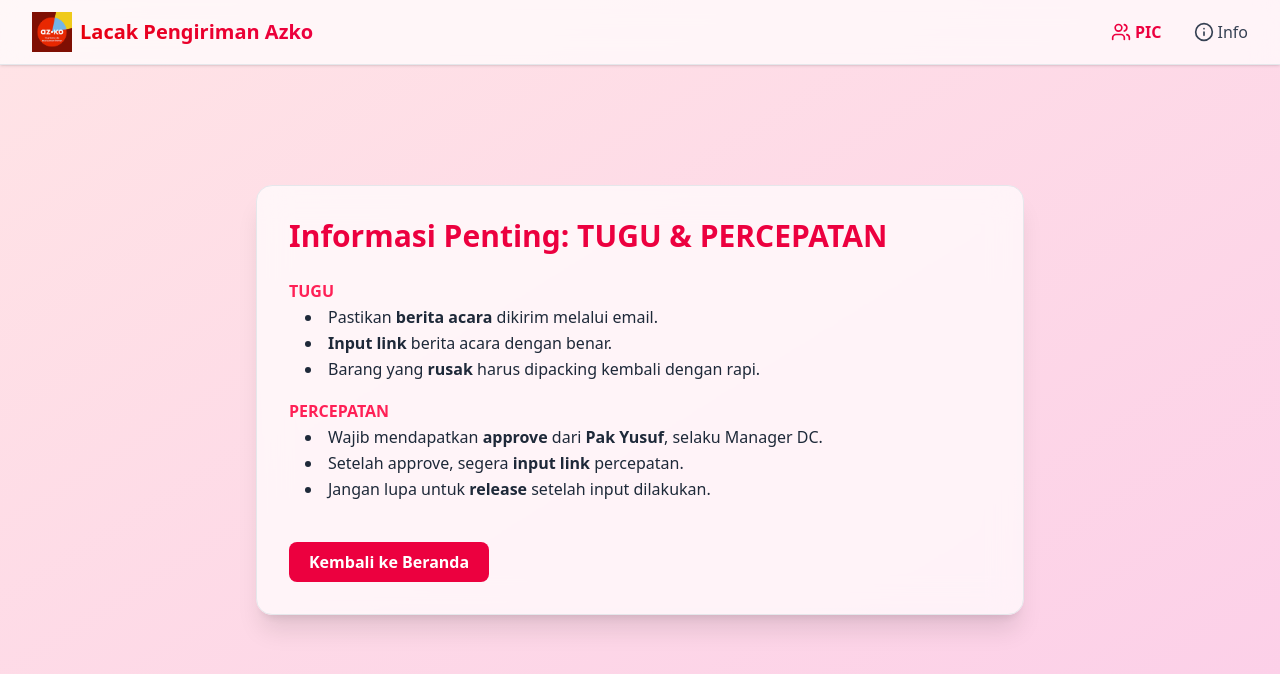
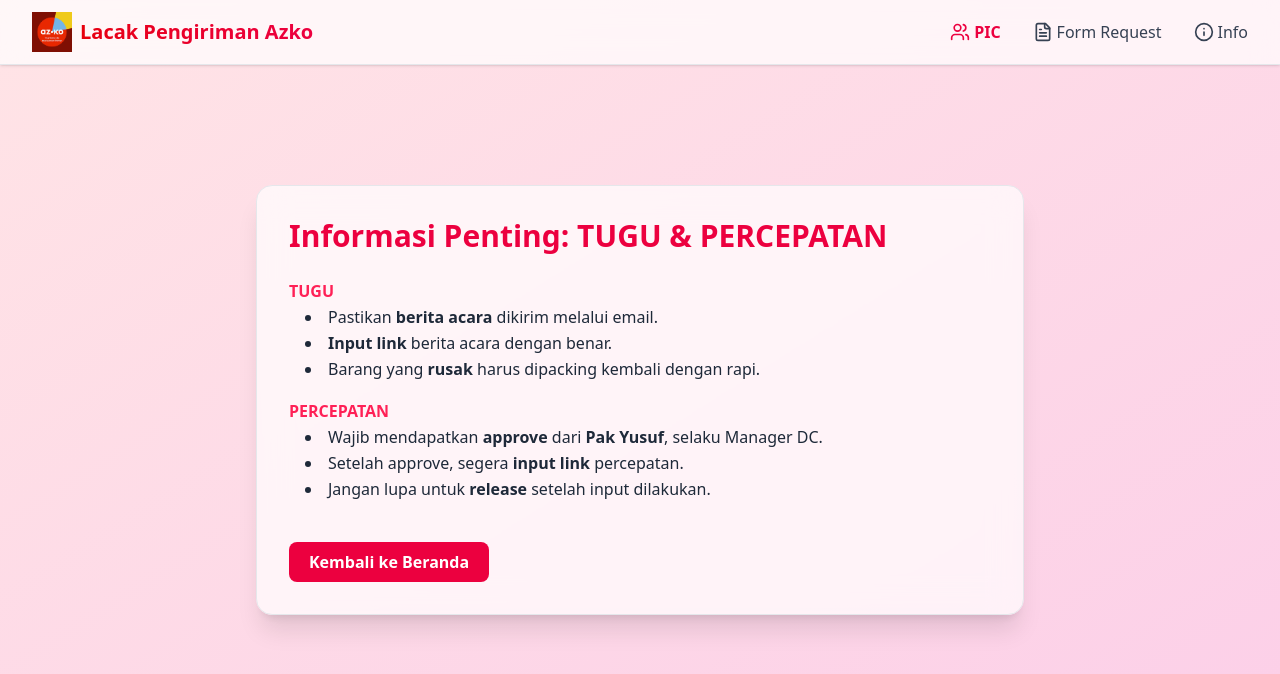
Before and after one commit to ariandto/frontendazko, a React (Vite) app: page /info in a window 1280 px wide. Shown: the top 674 px of the page. Built offline with nearby package versions, Linux system fonts and the light colour scheme.

Commit message:
Update Navigation rev2.tsx

```diff
--- a/src/pages/Navigation.tsx
+++ b/src/pages/Navigation.tsx
@@ -27,6 +27,9 @@ export default function Navigation() {
           <div className="hidden md:flex items-center gap-8">
             <Link to="/listpic" className="flex items-center gap-1 text-rose-600 font-semibold hover:underline">
               <Users className="w-5 h-5" /> PIC
+            </Link>
+            <Link to="/form-request" className="flex items-center gap-1 text-gray-700 hover:text-rose-600 font-medium transition-all">
+              <FileText className="w-5 h-5" /> Form Request
             </Link>
             <Link to="/info" className="flex items-center gap-1 text-gray-700 hover:text-rose-600 font-medium transition-all">
               <Info className="w-5 h-5" /> Info
```
